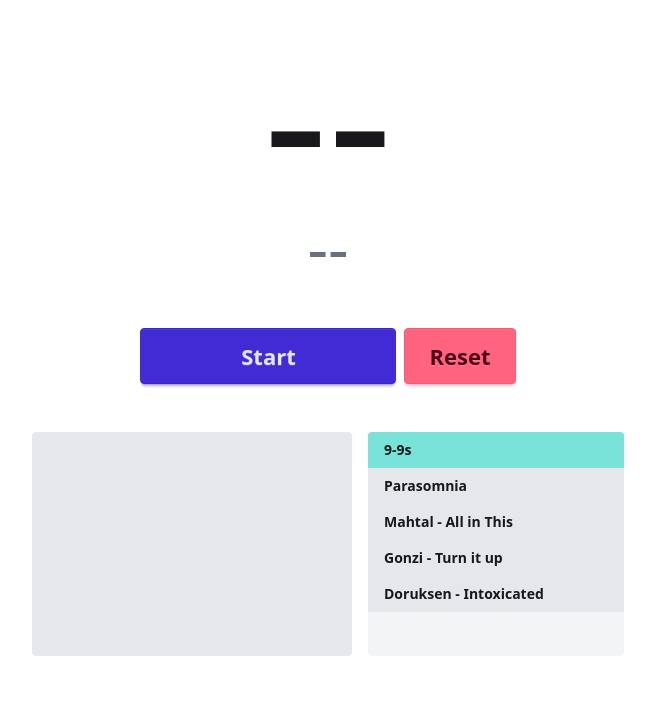
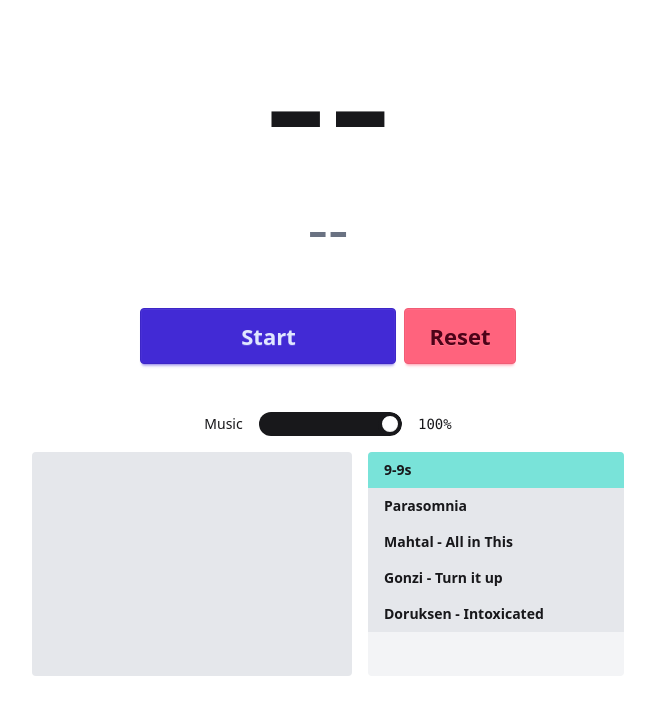
Before and after one commit to unframework/ticker, a React (Vite) app: page / in a window 1280 px wide. Shown: the top 714 px of the page, without its empty margins (312-967 px from the left). Built offline with nearby package versions, Linux system fonts and the light colour scheme.

Commit message:
Global volume controls

```diff
--- a/src/App.tsx
+++ b/src/App.tsx
@@ -74,6 +74,8 @@ const Timer: React.FC = () => {
   const videoList = useVideoList();
   const [currentVideoIndex, setCurrentVideoIndex] = useState(0);
   const currentVideo = videoList[currentVideoIndex];
+
+  const [volume, setVolume] = useState(100); // 0-100
 
   useEffect(() => {
     if (timerState.mode !== "active") {
@@ -354,11 +356,25 @@ const Timer: React.FC = () => {
         </button>
       </div>
 
-      <div className="flex-none mt-12 flex flex-col md:flex-row items-stretch gap-4">
+      <div className="flex-none mt-12 flex items-center gap-4">
+        <div className="text-sm">Music</div>
+        <input
+          type="range"
+          className="range"
+          min="0"
+          max="100"
+          value={volume}
+          onChange={(e) => setVolume(Number(e.target.value))}
+        />
+        <div className="text-sm font-mono w-12">{volume}%</div>
+      </div>
+
+      <div className="flex-none mt-4 flex flex-col md:flex-row items-stretch gap-4">
         <VideoPlayer
           videoId={currentVideo[0]}
           videoStart={currentVideo[1]} // in seconds
           playState={timerState.mode}
+          volume={volume}
           lowVolume={seq.type !== "work"}
         />
 
--- a/src/videoPlayer.tsx
+++ b/src/videoPlayer.tsx
@@ -7,6 +7,7 @@ export interface VideoPlayerProps {
   videoId: string;
   videoStart: number;
   playState: "active" | "paused" | "stopped";
+  volume: number;
   lowVolume?: boolean;
 }
 
@@ -15,6 +16,7 @@ export const VideoPlayer: React.FC<VideoPlayerProps> = ({
   videoId,
   videoStart,
   playState,
+  volume,
   lowVolume,
 }) => {
   const containerRef = useRef<HTMLDivElement>(null);
@@ -36,6 +38,7 @@ export const VideoPlayer: React.FC<VideoPlayerProps> = ({
       playerRef.current = YouTubePlayer(div, {
         width: containerRef.current!.clientWidth,
         height: containerRef.current!.clientHeight,
+        playerVars: { controls: 0 },
       });
       setPlayerReady(true);
     }, 50);
@@ -106,11 +109,11 @@ export const VideoPlayer: React.FC<VideoPlayerProps> = ({
     }
 
     if (lowVolume) {
-      playerRef.current?.setVolume(20);
+      playerRef.current?.setVolume(Math.round(volume * 0.2));
     } else {
-      playerRef.current?.setVolume(100);
+      playerRef.current?.setVolume(volume);
     }
-  }, [playerReady, videoReady, lowVolume]);
+  }, [playerReady, videoReady, volume, lowVolume]);
 
   return (
     <div
```
